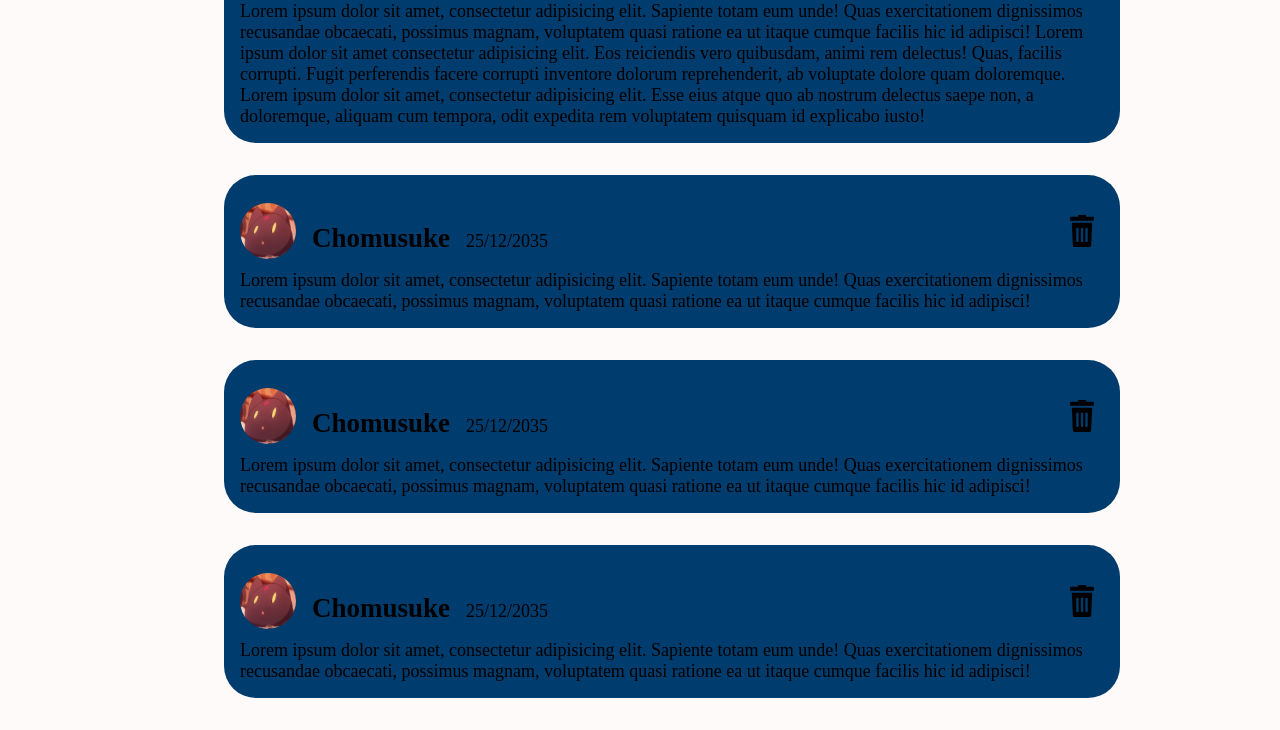
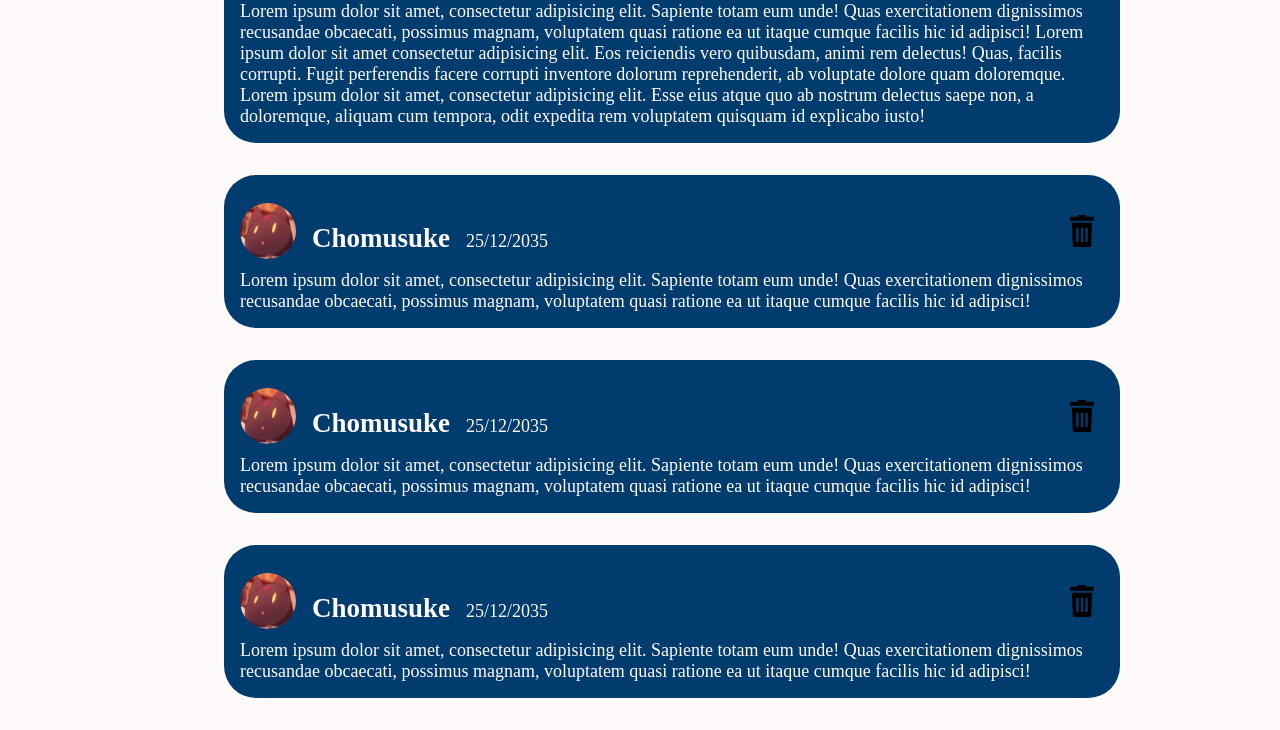
Before and after one commit to Kitsai/Projeto-PT-Grupo-10, a plain HTML site: page Feed_Logado/index.html in a window 1280 px wide. Shown: the part 685-1415 px from the top of the page. Drawn offline with Linux system fonts and the light colour scheme; files whose address does not match are found by name.

Commit message:
style:mudando cor da fonte dos posts

```diff
--- a/commom/styles/feed.css
+++ b/commom/styles/feed.css
@@ -54,7 +54,7 @@
 }
 
 .card a {
-    color: black;
+    color: var(--cor-fundo);
     text-decoration: none;
 }
 
@@ -93,7 +93,9 @@
 
     background-color: rgba(0, 0, 0, 0);
     border: none;
+    cursor: pointer;
 }
+
 
 .card .post_header button img {
     width: 2rem;
```
